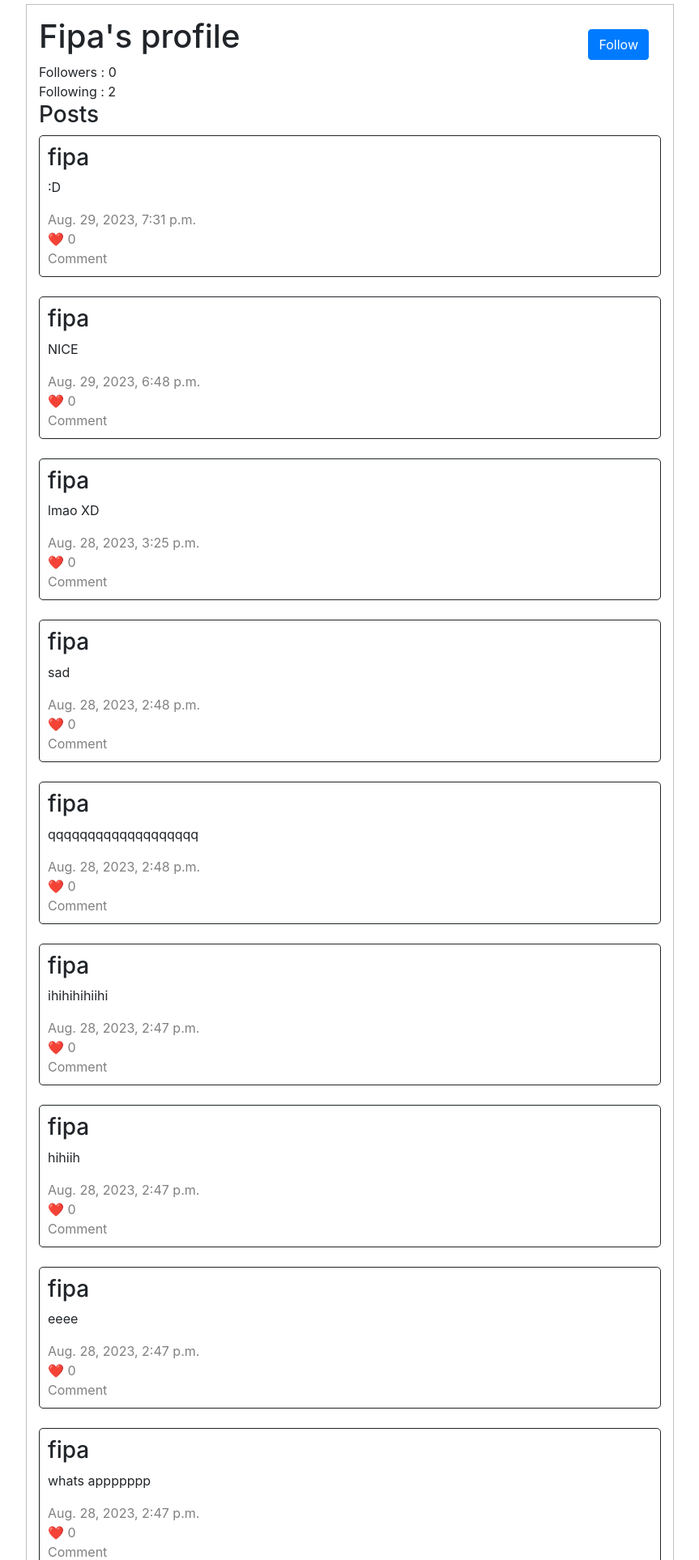
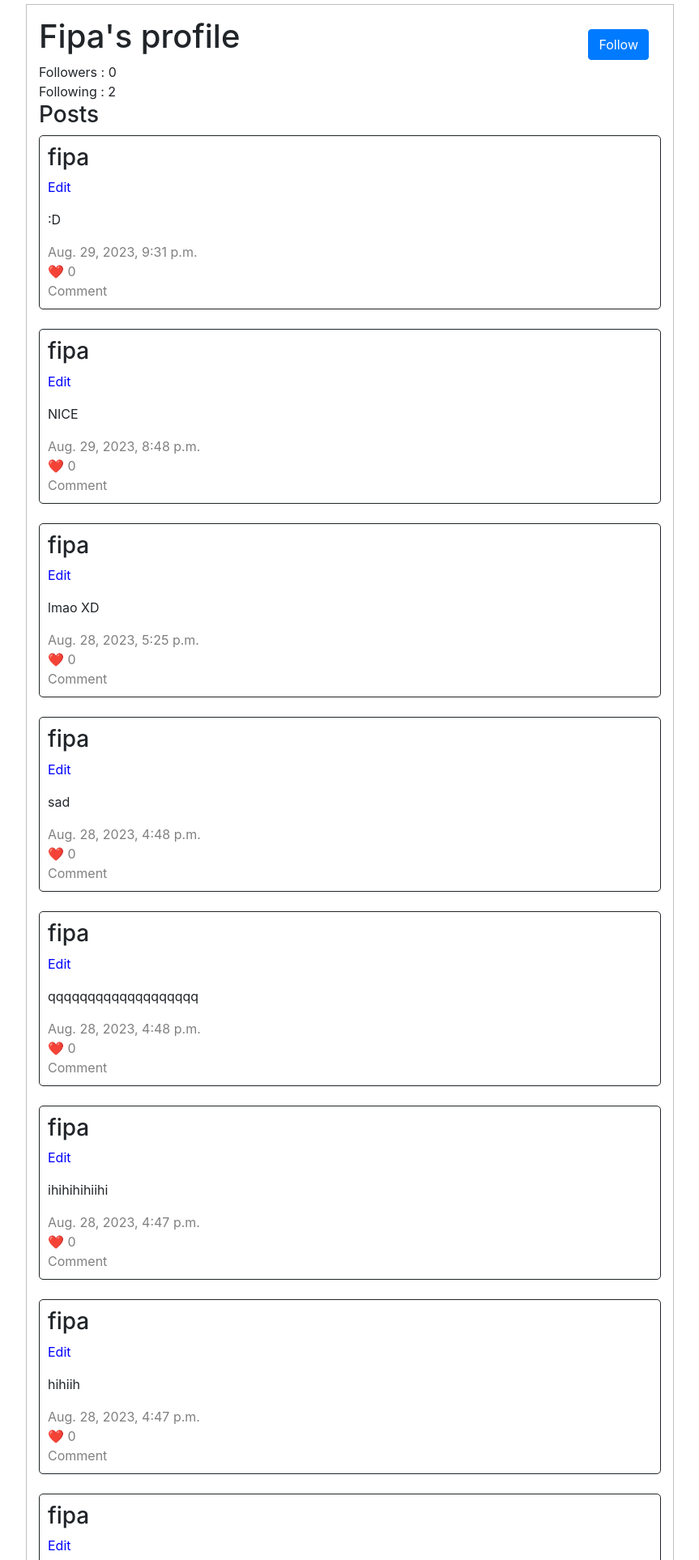
Before and after one commit to Dadi04/network-project4, a Django app: a page that uses network/templates/network/profile.html in a window 1280 px wide. Shown: the part 56-1982 px from the top of the page at 81% size, without its empty margins (208-1071 px from the left). Run offline with Django 3.2, Linux system fonts and the light colour scheme; a user stored in the database is signed in; data comes from the database, SQL or seed files in the repository; both versions use the stored data as it was after the commit; some libraries are stand-ins or nearby versions.

Commit message:
Edit Page feature added, all bugs fixed

```diff
--- a/network/models.py
+++ b/network/models.py
@@ -1,7 +1,6 @@
 from django.contrib.auth.models import AbstractUser
 from django.db import models
-
-from datetime import datetime
+from django.utils import timezone
 
 class User(AbstractUser):
     followers = models.JSONField(default=list)
@@ -10,5 +9,5 @@ class User(AbstractUser):
 class NewPost(models.Model):
     posted_by = models.ForeignKey(User, on_delete=models.CASCADE, related_name='user')
     text = models.CharField(max_length=1000)
-    timestamp = models.DateTimeField(default=datetime.now())
+    timestamp = models.DateTimeField(default=timezone.now())
     likes = models.IntegerField(default=0)
--- a/network/static/network/script.js
+++ b/network/static/network/script.js
@@ -1,15 +1,20 @@
 document.addEventListener('DOMContentLoaded', () => {
-    let id = document.querySelector('.profilelink').getAttribute('data-id');
+    let all_edit_buttons = document.querySelectorAll('.edit_button');
+    all_edit_buttons.forEach(edit_button => {
+        edit_button.addEventListener('click', () => {
+            // get the post id
+            console.log(edit_button)
+            let id = edit_button.getAttribute('data-id');
+            console.log(id)
+            // get Edit and Submit buttons
             let edit = document.getElementById(`edit_post_${id}`);
-
-    edit.addEventListener('click', () => {
+            let submit = document.getElementById(`submit_${id}`);
+            console.log(edit, submit)
             // after clicking the button hide Edit and show Submit
-        let submit = document.getElementById(`submit_${id}`);
-
             edit.style.display = 'none';
             submit.style.display = 'block';
 
-        // get this post id, existing post text and textarea before the change
+            // get the existing post text and textarea before the change
             let paragrapf = document.getElementById(`text_${id}`);
             let textarea = document.getElementById(`textarea_${id}`);
 
@@ -42,16 +47,8 @@ document.addEventListener('DOMContentLoaded', () => {
                 .catch(error => {
                     console.error(error);
                 });
-            //let post_id = a
-            //fetch(`/profile/${user}/${post_id}`, {
-            //    method: 'PUT',
-            //    body: JSON.stringify({
-            //        text: paragrapf,
-            //        timestamp: new Date()
-            //    })
-            //})
-            //.catch(error);
-        })
+            });
+        });
     });
 });
 
--- a/network/templates/network/index.html
+++ b/network/templates/network/index.html
@@ -17,9 +17,9 @@
         {% if posts %}
             {% for post in posts %}
                 <div class="posts">
-                    <h3><a href="{% url 'profile' post.posted_by.username %}" class="profilelink" data-id="{{ post.id }}">{{ post.posted_by.username }}</a></h3>
+                    <h3><a href="{% url 'profile' post.posted_by.username %}" class="profilelink">{{ post.posted_by.username }}</a></h3>
                     {% if user.username == post.posted_by.username %}
-                        <p class="edit_button" id="edit_post_{{ post.id }}">Edit</p>
+                        <p class="edit_button" id="edit_post_{{ post.id }}" data-id="{{ post.id }}">Edit</p>
                     {% endif %}
                     <p id="text_{{ post.id }}">{{ post.text }}</p>
                     <textarea class="edit_text" id="textarea_{{ post.id }}" cols="220" rows="4">{{ post.text }}</textarea>
--- a/network/templates/network/profile.html
+++ b/network/templates/network/profile.html
@@ -25,9 +25,7 @@
             {% for post in posts %}
                 <div class="posts">
                     <h3><a class="profilelink" data-id="{{ post.id }}">{{ post.posted_by.username }}</a></h3>
-                    {% if user.username == post.posted_by.username %}
-                        <p class="edit_button" id="edit_post_{{ post.id }}">Edit</p>
-                    {% endif %}
+                    <p class="edit_button" id="edit_post_{{ post.id }}" data-id="{{ post.id }}">Edit</p>
                     <p id="text_{{ post.id }}">{{ post.text }}</p>
                     <textarea class="edit_text" id="textarea_{{ post.id }}" cols="98" rows="4">{{ post.text }}</textarea>
                     <button class="submit btn btn-primary" id="submit_{{ post.id }}">Submit</button>
--- a/network/views.py
+++ b/network/views.py
@@ -5,8 +5,8 @@ from django.shortcuts import redirect, render
 from django.urls import reverse
 from django.contrib.auth.decorators import login_required
 from django.core.paginator import Paginator
+from django.utils import timezone
 
-from datetime import datetime
 import json
 from .models import User, NewPost
 
@@ -162,7 +162,7 @@ def edit(request, post_id):
         data = json.loads(request.body)
         post = NewPost.objects.get(pk=post_id)
         post.text = data["text"]
-        post.timestamp = datetime.now()
+        post.timestamp = timezone.now()
         print(f"Post text is: {post.text}, it is edited on: {post.timestamp}")
         post.save()
         return JsonResponse({"message": "Change successful", "data": data["text"]})
--- a/project4/settings.py
+++ b/project4/settings.py
@@ -107,7 +107,7 @@ AUTH_PASSWORD_VALIDATORS = [
 
 LANGUAGE_CODE = 'en-us'
 
-TIME_ZONE = 'UTC'
+TIME_ZONE = 'Europe/Amsterdam'
 
 USE_I18N = True
 
```
Also changed, not shown: network/templates/network/following.html (+2 -7 lines), db.sqlite3, network/migrations/0005_alter_newpost_timestamp.py (added), network/migrations/0006_alter_newpost_timestamp.py (added). Lines whose indentation alone changed are shown as unchanged.
